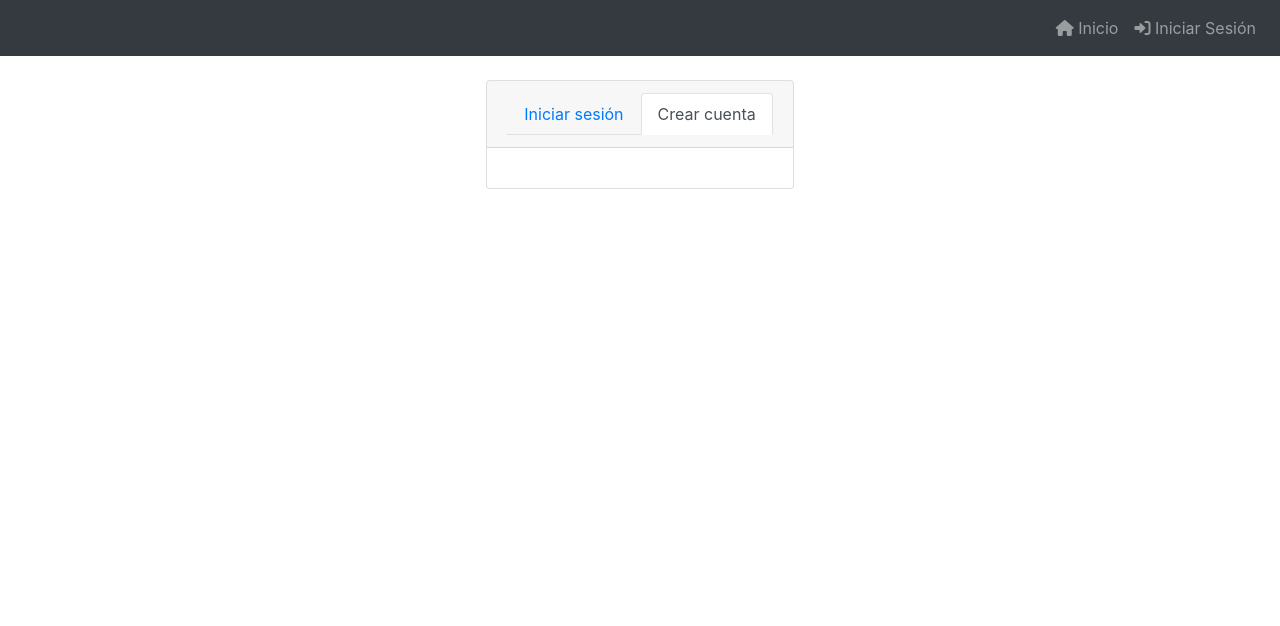
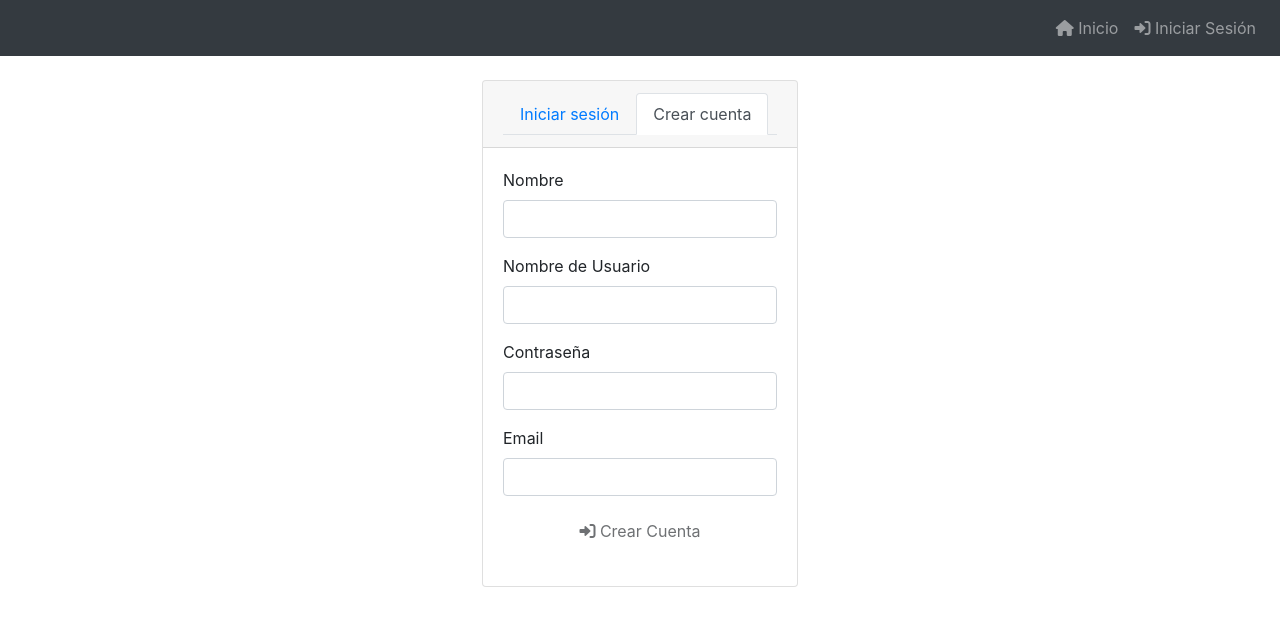
Before and after one commit to lauradillonar/java007-jwt-angular, an Angular app: page /registro in a window 1280 px wide. Shown: the top 626 px of the page. Built offline with nearby package versions, Linux system fonts and the light colour scheme.

Commit message:
Creando nuevo usuario y solucionando errores

```diff
--- a/src/app/auth/login/login.component.html
+++ b/src/app/auth/login/login.component.html
@@ -28,6 +28,7 @@
               [(ngModel)]="nombreUsuario"
               required
             />
+          </div>
           <div class="form-group">
             <label for="password">Contraseña</label>
             <input
@@ -48,11 +49,7 @@
               Iniciar Sesión
             </button>
           </div>
-          </div>
         </form>
-        <div *ngIf="f.submitted && isLoginFail" class="alert alert-danger mt-3">
-          {{ errMsj }}
-        </div>
       </div>
     </div>
   </div>
--- a/src/app/auth/login/login.component.ts
+++ b/src/app/auth/login/login.component.ts
@@ -1,3 +1,4 @@
+import { ToastrService } from 'ngx-toastr';
 import { LoginUsuario } from './../../models/login-usuario';
 import { Router } from '@angular/router';
 import { AuthService } from './../../service/auth.service';
@@ -12,7 +13,6 @@ import { Component, OnInit } from '@angular/core';
 export class LoginComponent implements OnInit {
 
   isLogged = false;
-  isLoginFail = false;
   loginUsuario!: LoginUsuario;
   nombreUsuario!: string;
   password!: string;
@@ -22,13 +22,13 @@ export class LoginComponent implements OnInit {
   constructor(
     private tokenService: TokenService,
     private authService: AuthService,
-    private router: Router
+    private router: Router,
+    private toastr: ToastrService
   ) { }
 
   ngOnInit(): void {
     if(this.tokenService.getToken()){
       this.isLogged = true;
-      this.isLoginFail = false;
       this.roles = this.tokenService.getAuthorities();
     }
   }
@@ -38,18 +38,26 @@ export class LoginComponent implements OnInit {
     this.authService.login(this.loginUsuario).subscribe(
       data => {
         this.isLogged = true;
-        this.isLoginFail = false;
 
         this.tokenService.setToken(data.token);
         this.tokenService.setUserName(data.nombreUsuario);
         this.tokenService.setAuthorities(data.authorities)
         this.roles = data.authorities;
+
+        this.toastr.success('Hola ' + data.nombreUsuario, 'OK', {
+          timeOut: 3000, positionClass: 'toast-top-center'
+        });
+
         this.router.navigate(['/']);
       },
       err => {
         this.isLogged = false;
-        this.isLoginFail = true;
+
         this.errMsj = err.error.message;
+
+        this.toastr.error(this.errMsj, 'Error', {
+          timeOut:3000, positionClass: 'toast-top-center'
+        });
         console.log(this.errMsj);
       }
     );
--- a/src/app/auth/registro/registro.component.html
+++ b/src/app/auth/registro/registro.component.html
@@ -17,7 +17,63 @@
           </li>
         </ul>
       </div>
-      <div class="card-body"></div>
+      <div class="card-body">
+        <form #f="ngForm" (ngSubmit)="onRegister()" novalidate>
+          <div class="form-group">
+            <label for="nombre">Nombre </label>
+            <input
+              type="text"
+              name="nombre"
+              id="nombre"
+              class="form-control"
+              [(ngModel)]="nombre"
+              required
+            />
+          </div>
+          <div class="form-group">
+            <label for="nombreUsuario">Nombre de Usuario </label>
+            <input
+              type="text"
+              name="nombreUsuario"
+              id="nombreUsuario"
+              class="form-control"
+              [(ngModel)]="nombreUsuario"
+              required
+            />
+          </div>
+          <div class="form-group">
+            <label for="password">Contraseña</label>
+            <input
+              type="password"
+              name="password"
+              id="password"
+              class="form-control"
+              [(ngModel)]="password"
+              required
+            />
+          </div>
+          <div class="form-group">
+            <label for="email">Email </label>
+            <input
+              type="text"
+              name="email"
+              id="email"
+              class="form-control"
+              [(ngModel)]="email"
+              required
+            />
+          </div>
+          <div class="form-group">
+            <button
+              class="btn btn-outline success btn-block"
+              [disabled]="!f.valid"
+            >
+              <i class="fas fa-sign-in-alt"></i>
+              Crear Cuenta
+            </button>
+          </div>
+        </form>
+      </div>
     </div>
   </div>
 </ng-template>
--- a/src/app/auth/registro/registro.component.ts
+++ b/src/app/auth/registro/registro.component.ts
@@ -20,6 +20,7 @@ export class RegistroComponent implements OnInit {
   errMsj: string = '';
   isLogged = false;
 
+
   constructor(
     private tokenService: TokenService,
     private authService: AuthService,
@@ -41,6 +42,7 @@ export class RegistroComponent implements OnInit {
                               this.password);
     this.authService.nuevo(this.nuevoUsuario).subscribe(
       data => {
+
         this.toastr.success('Cuenta Creada', 'OK', {
           timeOut: 3000, positionClass: 'toast-top-center'
         });
@@ -52,7 +54,7 @@ export class RegistroComponent implements OnInit {
         this.toastr.error(this.errMsj, 'Fail', {
           timeOut: 3000,  positionClass: 'toast-top-center',
         });
-        // console.log(err.error.message);
+        console.log(err);
       }
     );
   }
--- a/src/app/menu/menu.component.html
+++ b/src/app/menu/menu.component.html
@@ -29,7 +29,9 @@
         >
       </li>
       <li class="nav-item" *ngIf="isLogged" (click)="onLogOut()">
-        <a class="nav-link"><i class="fas fa-door-open"></i> Cerrar Sesión</a>
+        <a class="nav-link" style="cursor: pointer"
+          ><i class="fas fa-door-open"></i> Cerrar Sesión</a
+        >
       </li>
     </ul>
   </div>
--- a/src/app/models/nuevo-usuario.ts
+++ b/src/app/models/nuevo-usuario.ts
@@ -3,7 +3,6 @@ export class NuevoUsuario {
     nombreUsuario: string='';
     email: string='';
     password: string='';
-    authorities: string[]=[];
 
     constructor(nombre: string, nombreUsuario: string,email:string, password: string){
         this.nombre=nombre;
--- a/src/app/producto/editar-producto/editar-producto.component.ts
+++ b/src/app/producto/editar-producto/editar-producto.component.ts
@@ -53,7 +53,7 @@ export class EditarProductoComponent implements OnInit {
           timeOut: 3000,
           positionClass: 'toast-top-center'
         });
-        this.router.navigate(['/lista']);
+        // this.router.navigate(['/lista']);
       }
     );
   }
--- a/src/app/producto/nuevo-producto/nuevo-producto.component.ts
+++ b/src/app/producto/nuevo-producto/nuevo-producto.component.ts
@@ -32,14 +32,14 @@ export class NuevoProductoComponent implements OnInit {
           timeOut: 3000,
           positionClass: 'toast-top-center'
         });
-        this.router.navigate(['/']);
+        this.router.navigate(['/lista']);
       },
       err => {
-        this.toastr.error(err.error.mensaje,'Fail', {
+        this.toastr.error(err.error.message,'Fail', {
           timeOut: 3000,
           positionClass: 'toast-top-center'
         });
-        this.router.navigate(['/']);
+        //this.router.navigate(['/lista']);
       }
     );
   }
```
Lines whose indentation alone changed are shown as unchanged.
